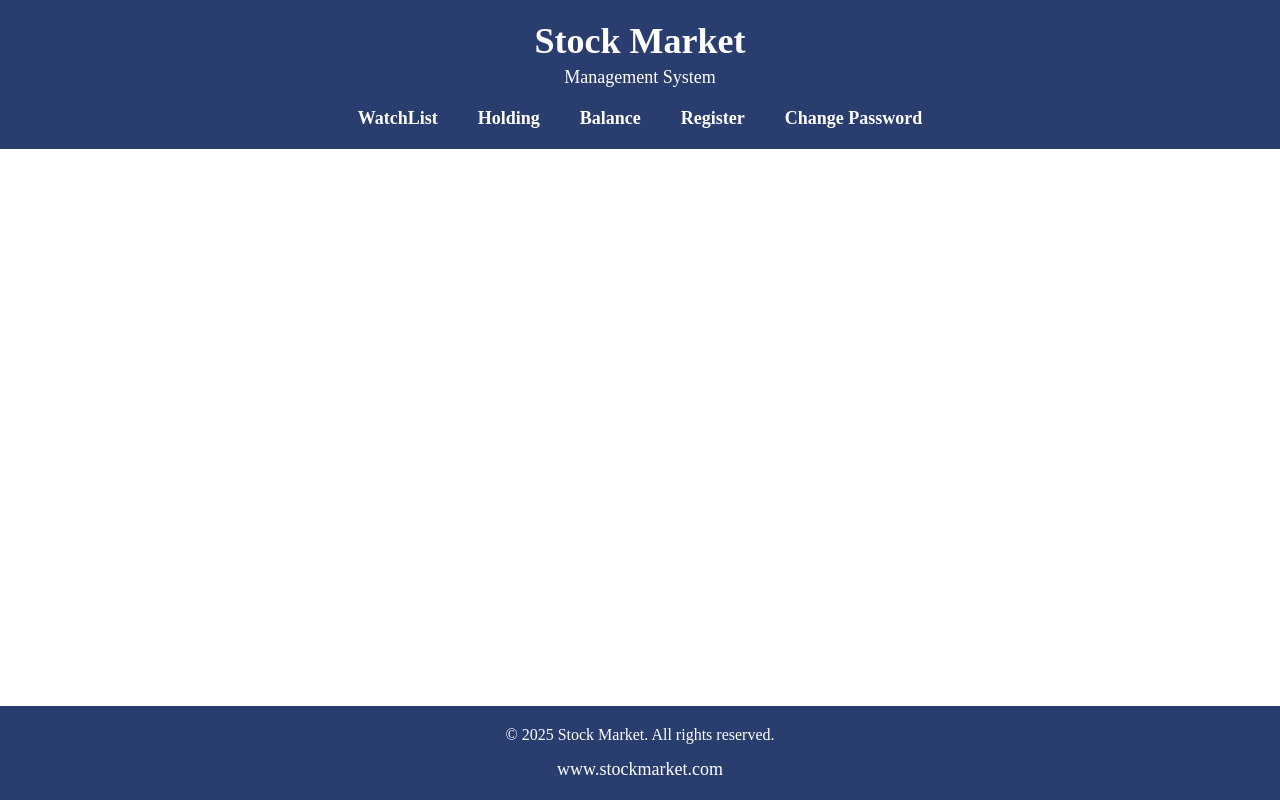
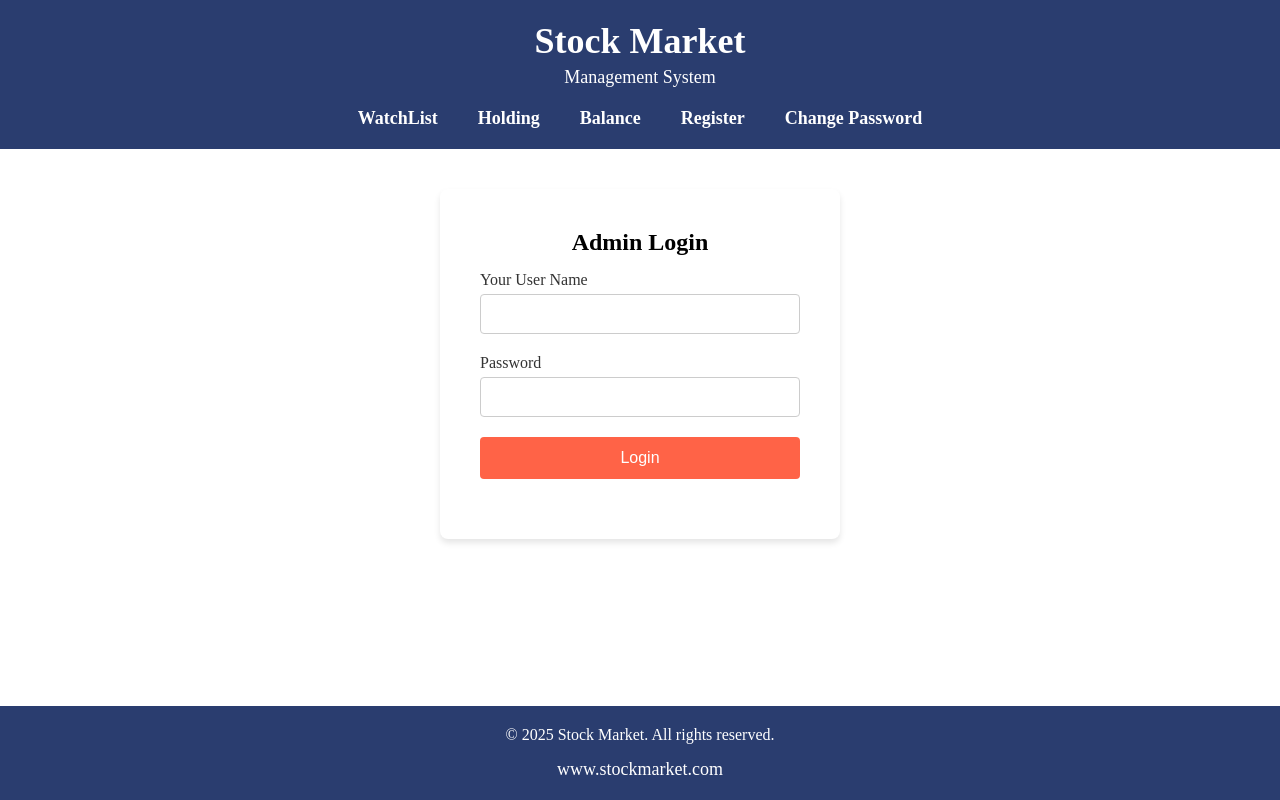
Before and after one commit to KaifAliSayyad/assessment_2_frontend, a React (Create React App) app in the folder frontend_stock_market/: page /admin in a window 1280 px wide. Built offline with nearby package versions, Linux system fonts and the light colour scheme.

Commit message:
pushed for integration

```diff
--- a/frontend_stock_market/src/App.js
+++ b/frontend_stock_market/src/App.js
@@ -6,6 +6,8 @@ import Register from './Screens/Register';
 import Login from './Screens/Login';
 import ChangePassword from './Screens/ChangePassword';
 import ForgotPassword from './Screens/ForgotPassword';
+import AdminLogin from './Screens/StockExchange/AdminLogin';
+import AdminDashboard from './Screens/StockExchange/AdminDashboard';
 import { Provider } from 'react-redux';
 import store from './ReduxComps/store';
 
@@ -23,6 +25,8 @@ function App() {
                 <Route path="/login" element={<Login />} />
                 <Route path="/change-password" element={<ChangePassword />} />
                 <Route path="/forgot-password" element={<ForgotPassword />} />
+                <Route path="/admin" element={<AdminLogin />} />
+                <Route path="/admin-dashboard" element={<AdminDashboard />} />
               </Routes>
             </div>
           </div>
--- a/frontend_stock_market/src/Screens/ChangePassword.js
+++ b/frontend_stock_market/src/Screens/ChangePassword.js
@@ -14,7 +14,6 @@ function ChangePassword() {
     const navigate = useNavigate();
     const username = useSelector(state => state.user?.username);
 
-    // Add useEffect for authentication check
     useEffect(() => {
         if (!username) {
             navigate('/login');
--- /dev/null
+++ b/frontend_stock_market/src/Screens/StockExchange/AdminDashboard.js
@@ -0,0 +1,10 @@
+function AdminDashboard() {
+    return (
+        <div>
+            <h1>Admin Dashboard</h1>
+            <p>Welcome to the admin dashboard!</p>
+        </div>
+    );
+}
+
+export default AdminDashboard;
--- /dev/null
+++ b/frontend_stock_market/src/Screens/StockExchange/AdminLogin.js
@@ -0,0 +1,64 @@
+import React from 'react';
+import '../Forms.css';
+import { useState } from 'react';
+import axios from 'axios';
+import { useNavigate } from 'react-router-dom';
+
+function AdminLogin() {
+    const [user, setUser] = useState({ "id": "", "password": "" });
+    const navigate = useNavigate();
+
+    const handleInputChange = (event) => {
+        const { name, value } = event.target;
+        setUser(prevState => ({
+            ...prevState,
+            [name]: value
+        }));
+    };
+
+    const submitLogin = (event) =>{
+        event.preventDefault();
+        console.log(user);
+        if(user.id === "admin" && user.password === "admin"){
+            navigate('/admin-dashboard');
+        }
+    }
+
+    return (
+        <div className="login-page">
+            <div className="login-container">
+                <h1>Admin Login</h1>
+                <form className="login-form" onSubmit={submitLogin}>
+                    <div className="form-group">
+                        <label htmlFor="netbanking-id">Your User Name</label>
+                        <input
+                            type="text"
+                            id="netbanking-id"
+                            name="id"
+                            value={user.id}
+                            onChange={handleInputChange}
+                            required
+                        />
+                    </div>
+                    <div className="form-group">
+                        <label htmlFor="password">Password</label>
+                        <input
+                            type="password"
+                            id="password"
+                            name="password"
+                            value={user.password}
+                            onChange={handleInputChange}
+                            required
+                        />
+                    </div>
+                    {/* {errorMessage && <p className="error-message">{errorMessage}</p>} */}
+                    <div className="form-group">
+                        <button type="submit">Login</button>
+                    </div>
+                </form>
+            </div>
+        </div>
+    );
+}
+
+export default AdminLogin;
```
